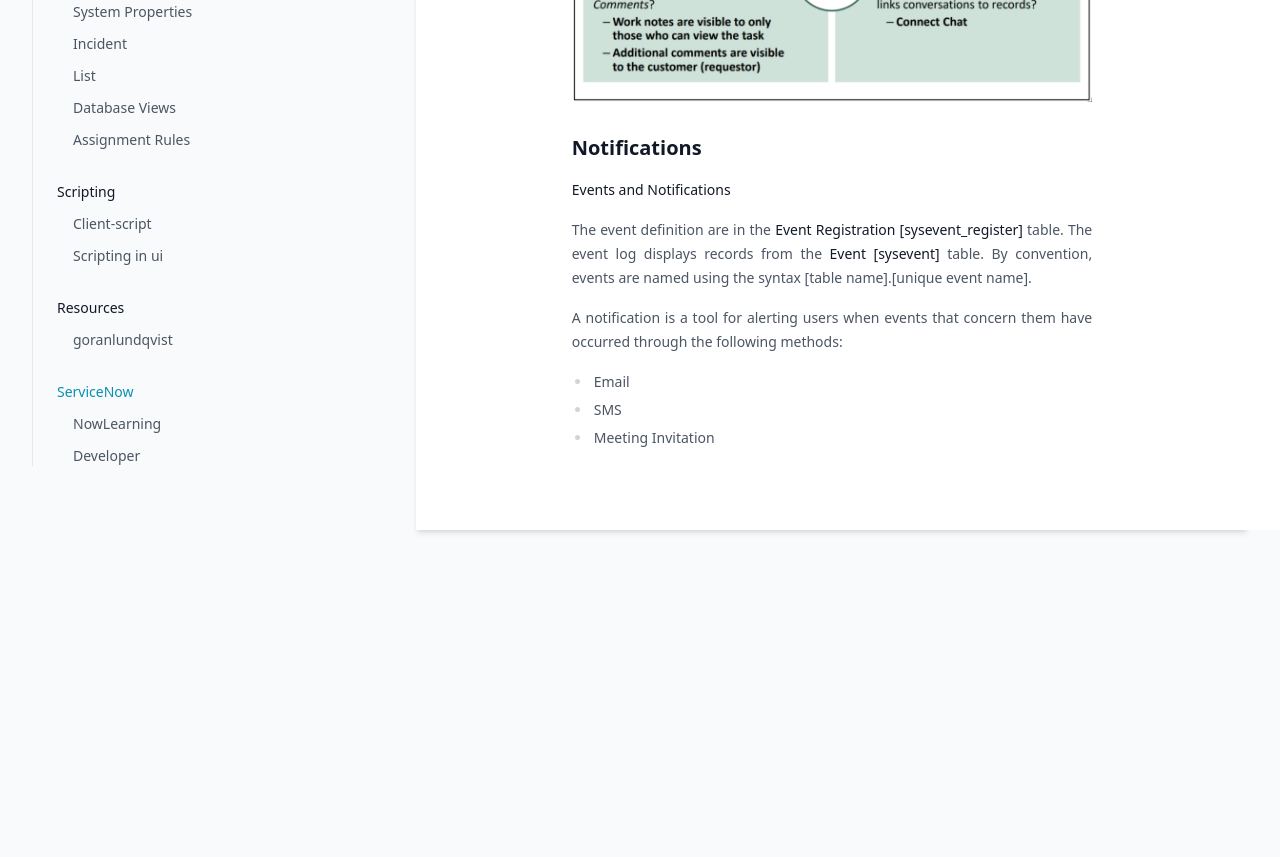
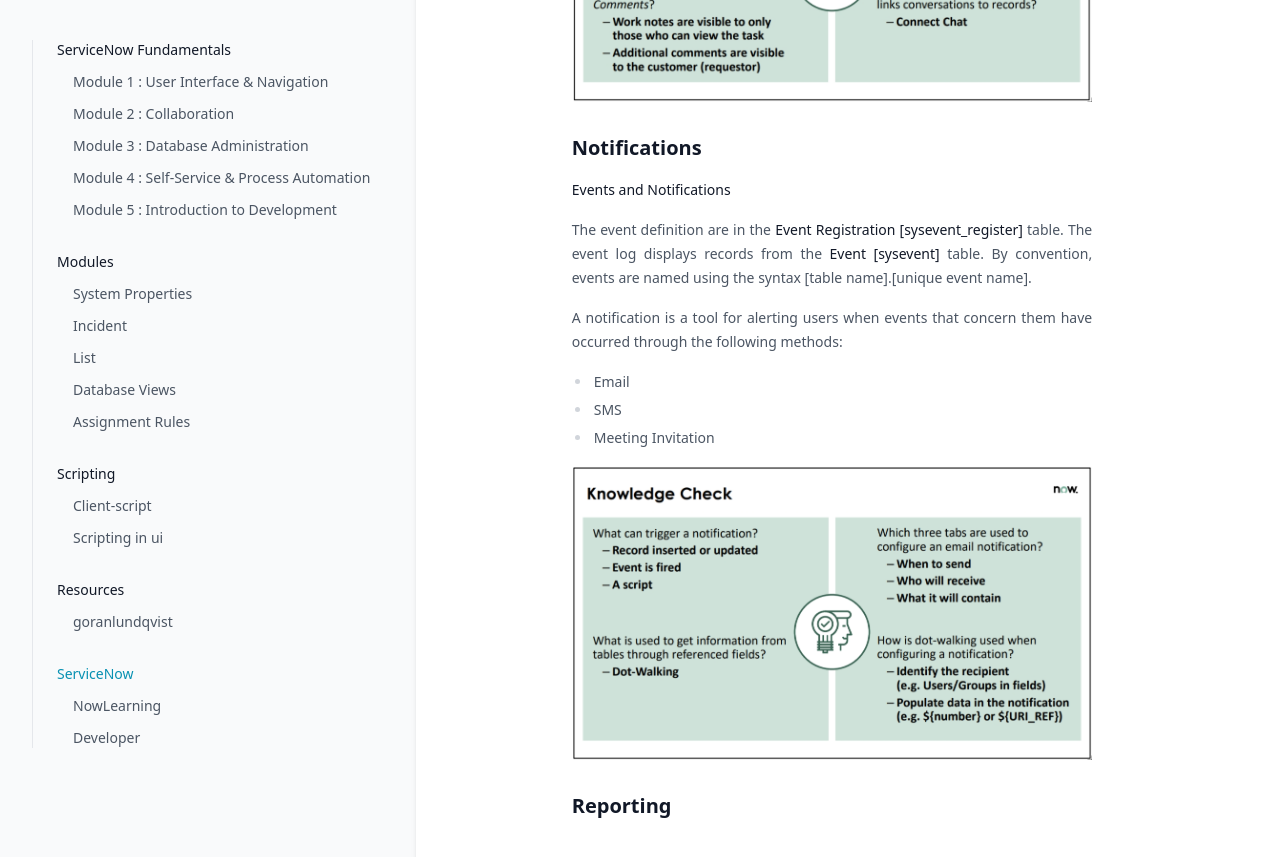
Before and after one commit to greglejeune/ebook, a Jekyll site: the page built from _servicenow/2021-11-01-snf-module2.md, in a window 1280 px wide and 900 px high, scrolled down 2000 px. Shown: the top 857 px of the window. Built offline with Jekyll 4.4.1, drawn with Linux system fonts in a browser that asks for light colours.

Commit message:
Update 2021-11-01-snf-module2.md

```diff
--- a/_servicenow/2021-11-01-snf-module2.md
+++ b/_servicenow/2021-11-01-snf-module2.md
@@ -103,3 +103,7 @@ category: snf
   <li>SMS</li>
   <li>Meeting Invitation</li>
 </ul>
+
+<img src="https://greglejeune.github.io/ebook/img/SNFundamentals2-2.png">
+
+<h2>Reporting</h2>
```
